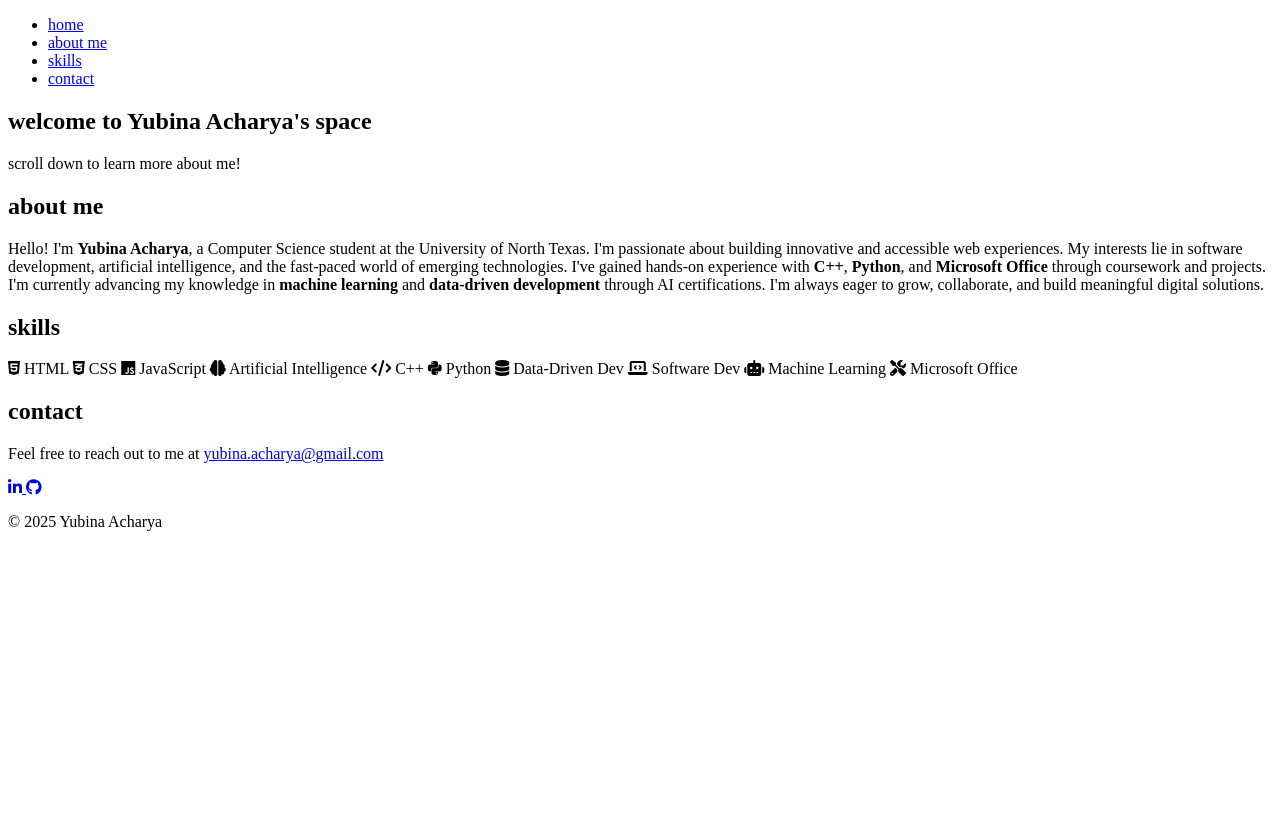
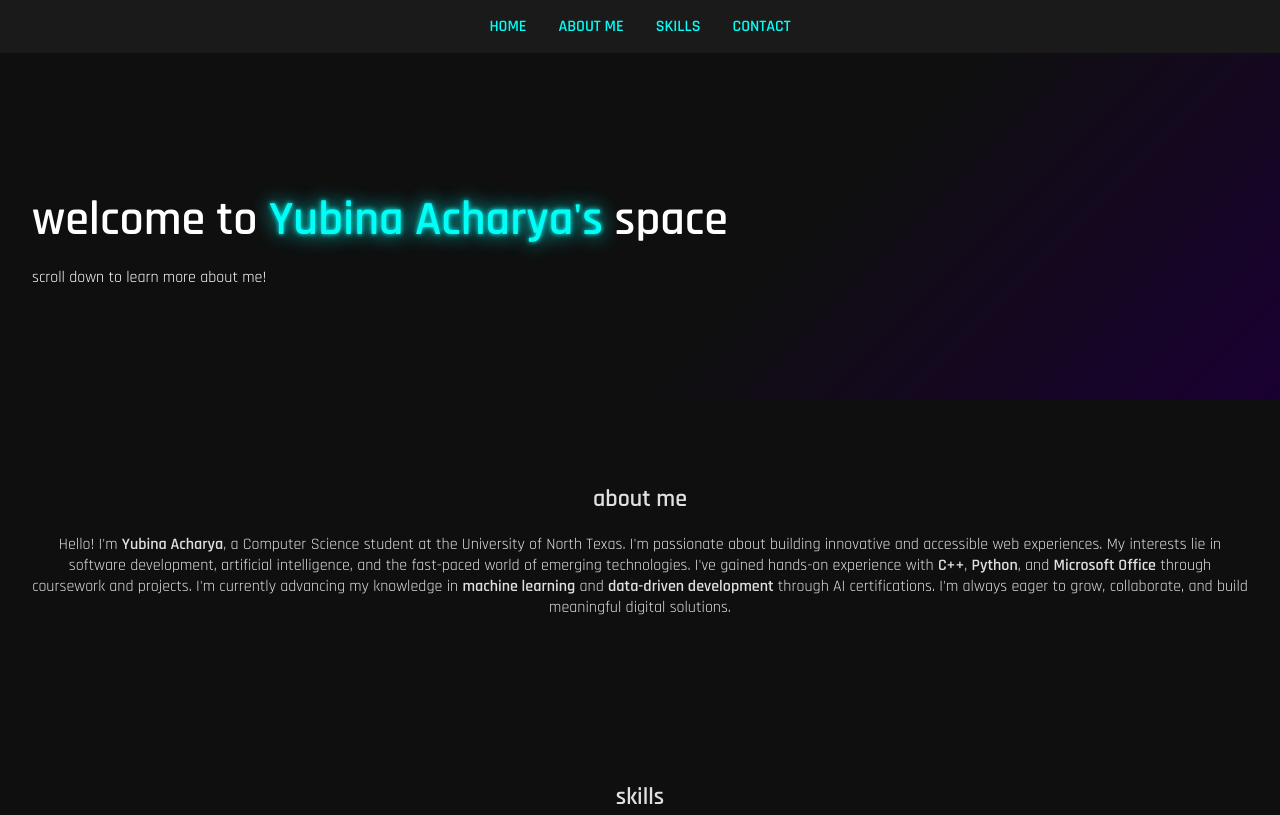
Before and after one commit to yubina04/My_Portfolio, a plain HTML site: page index.html in a window 1280 px wide. Shown: the top 815 px of the page. Drawn offline with Linux system fonts and the light colour scheme.

Commit message:
Fix theme and structure

```diff
--- a/index.html
+++ b/index.html
@@ -2,13 +2,15 @@
 <html lang="en">
 <head>
   <meta charset="UTF-8" />
-  <meta name="viewport" content="width=device-width, initial-scale=1.0"/>
+  <meta name="viewport" content="width=device-width, initial-scale=1.0" />
   <title>Yubina Acharya Portfolio</title>
- <link rel="stylesheet" href="./style.css" />
-  <link rel="preconnect" href="https://fonts.googleapis.com">
-  <link href="https://fonts.googleapis.com/css2?family=Rajdhani:wght@400;600&display=swap" rel="stylesheet">
-  <link rel="stylesheet" href="https://cdnjs.cloudflare.com/ajax/libs/font-awesome/6.4.0/css/all.min.css"/>
 
+  <!-- Link to external style.css -->
+  <link rel="stylesheet" href="style.css" />
+
+  <!-- Font + Icons -->
+  <link href="https://fonts.googleapis.com/css2?family=Rajdhani:wght@400;600&display=swap" rel="stylesheet" />
+  <link rel="stylesheet" href="https://cdnjs.cloudflare.com/ajax/libs/font-awesome/6.4.0/css/all.min.css" />
 </head>
 <body>
   <header>
@@ -61,7 +63,7 @@
     <h2>contact</h2>
     <p>Feel free to reach out to me at <a href="mailto:yubina.acharya@gmail.com">yubina.acharya@gmail.com</a></p>
     <div class="social-icons">
-      <a href="https://www.linkedin.com/in/yubina-acharya-93a986251/" target="_blank" rel="noopener noreferrer">
+      <a href="https://www.linkedin.com/in/yubina-acharya-93a986251/" target="_blank">
         <i class="fab fa-linkedin-in"></i>
       </a>
       <a href="#"><i class="fab fa-github"></i></a>
--- /dev/null
+++ b/style.css
@@ -0,0 +1,106 @@
+@import url('https://fonts.googleapis.com/css2?family=Rajdhani:wght@400;600&display=swap');
+
+body {
+  margin: 0;
+  font-family: 'Rajdhani', sans-serif;
+  background: #0f0f0f;
+  color: #e0e0e0;
+}
+
+header {
+  background: #1a1a1a;
+  padding: 1rem;
+  text-align: center;
+  position: sticky;
+  top: 0;
+  z-index: 10;
+}
+
+nav ul {
+  list-style: none;
+  margin: 0;
+  padding: 0;
+  display: flex;
+  justify-content: center;
+  gap: 2rem;
+}
+
+nav a {
+  color: #00fff7;
+  text-decoration: none;
+  font-weight: bold;
+  transition: color 0.3s;
+  text-transform: uppercase;
+}
+
+nav a:hover {
+  color: #ff00ff;
+}
+
+.section {
+  padding: 4rem 2rem;
+  text-align: center;
+}
+
+.hero {
+  background: linear-gradient(135deg, #0f0f0f 60%, #1a0033);
+  color: white;
+  padding: 6rem 2rem;
+}
+
+.hero h1 {
+  font-size: 3rem;
+  margin-bottom: 1rem;
+}
+
+.hero .neon {
+  color: #00fff7;
+  text-shadow: 0 0 5px #00fff7, 0 0 20px #00fff7;
+}
+
+.icons {
+  display: flex;
+  flex-wrap: wrap;
+  justify-content: center;
+  gap: 1rem;
+  margin-top: 1.5rem;
+}
+
+.icons i {
+  font-size: 2rem;
+  padding: 0.5rem 1rem;
+  background: #1a1a1a;
+  border-radius: 6px;
+  color: #00fff7;
+  transition: 0.3s;
+}
+
+.icons i:hover {
+  background: #222;
+  color: #ff00ff;
+}
+
+.social-icons {
+  display: flex;
+  justify-content: center;
+  margin-top: 1rem;
+  gap: 1.5rem;
+}
+
+.social-icons a {
+  color: #00fff7;
+  font-size: 2rem;
+  transition: color 0.3s ease;
+}
+
+.social-icons a:hover {
+  color: #ff00ff;
+}
+
+footer {
+  background: #1a1a1a;
+  text-align: center;
+  padding: 1rem;
+  margin-top: 3rem;
+  color: #888;
+}
```
